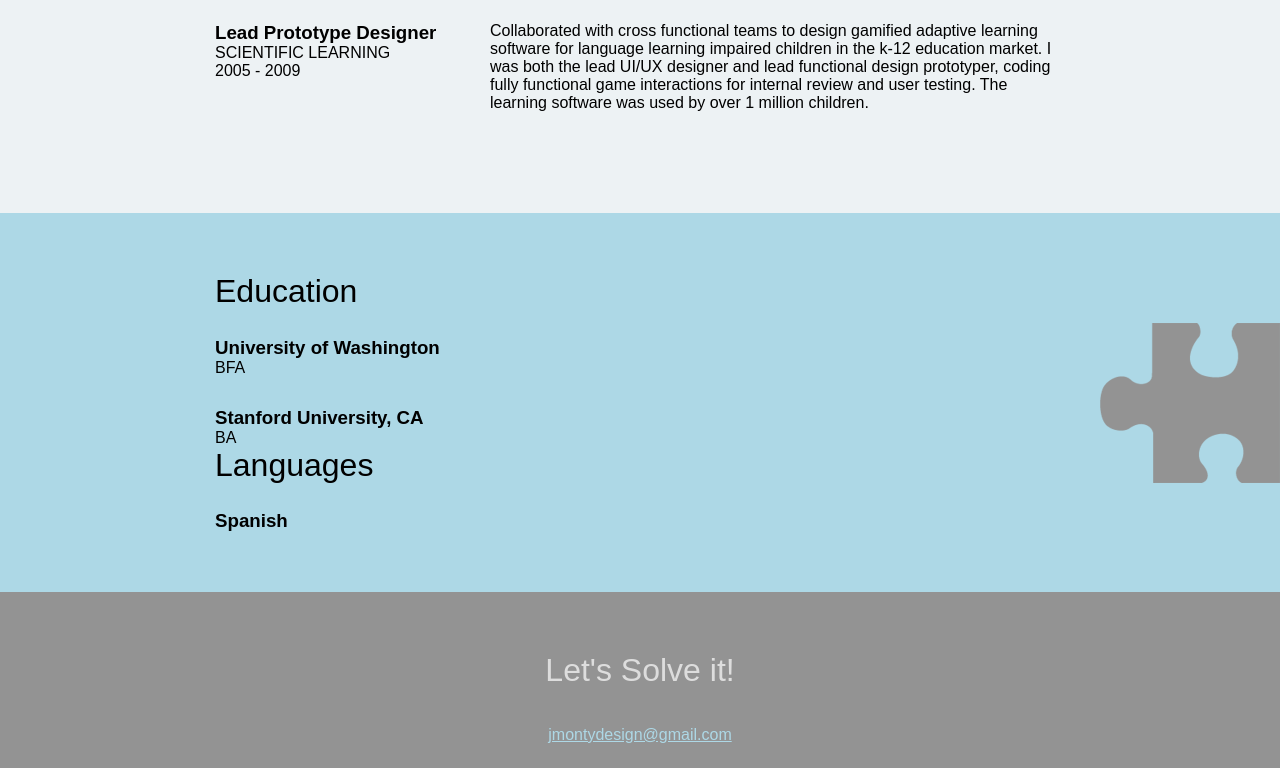
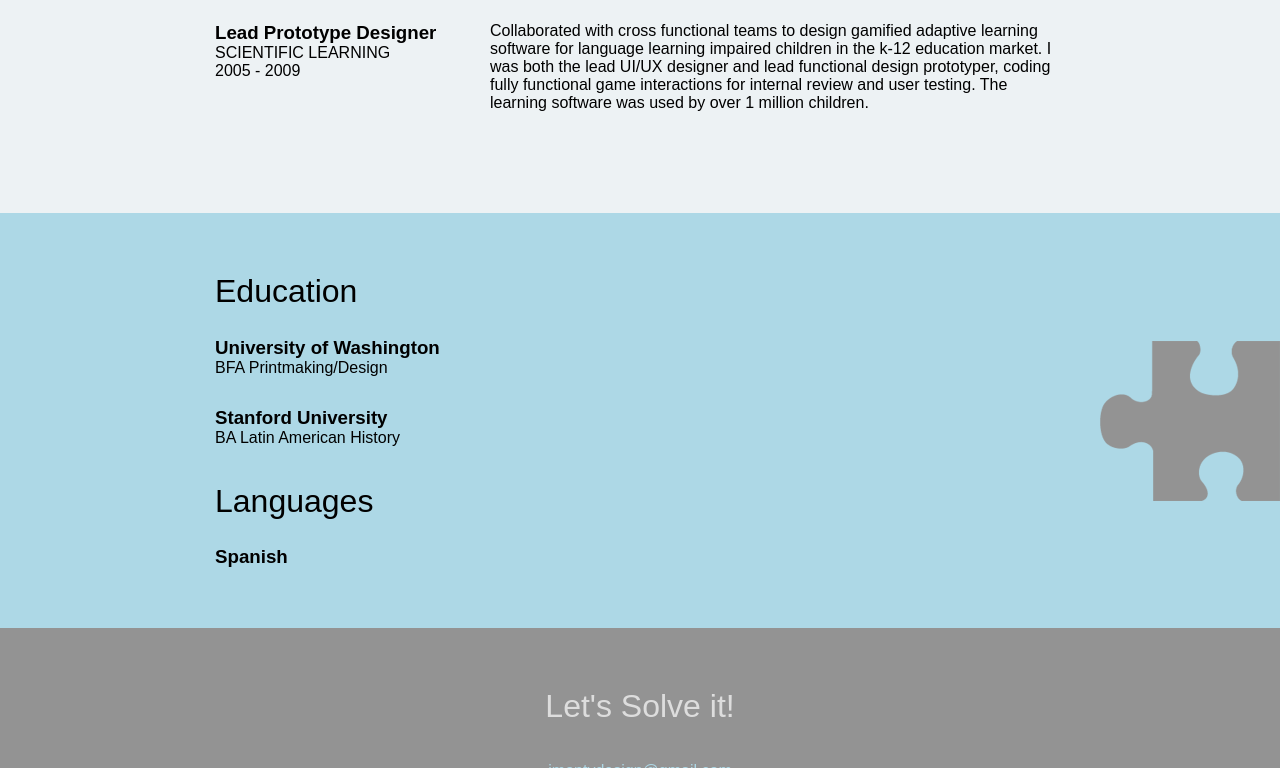
Before and after one commit to jmontydesign/jmontydesign.github.io, a plain HTML site: page index.html in a window 1280 px wide. Shown: the part 954-1722 px from the top of the page. Drawn offline with Linux system fonts and the light colour scheme.

Commit message:
work on resume

```diff
--- a/index.html
+++ b/index.html
@@ -20,7 +20,7 @@
       <img class="profile-img col-narrow" src="images/jm_puz.png">
       <div class="col-wide">
         <h1>John Montgomery</h1>
-        <h2>Lead Software Engineer, SAS Platform Architect</h2>
+        <h3>Lead Software Engineer, SAS Platform Architect</h3>
 
       </div>
     </div>
@@ -111,11 +111,12 @@
         <h2>Education</h2>
 
         <h3>University of Washington</h3>
-        <p>BFA</p>
+        <p>BFA Printmaking/Design</p>
 
-        <h3>Stanford University, CA</h3>
-        <p>BA</p>
-
+        <h3>Stanford University</h3>
+        <p>BA Latin American History</p>
+        <br/>
+        <br/>
         <h2>Languages</h2>
         <h3>Spanish</h3>
       </div>
```
